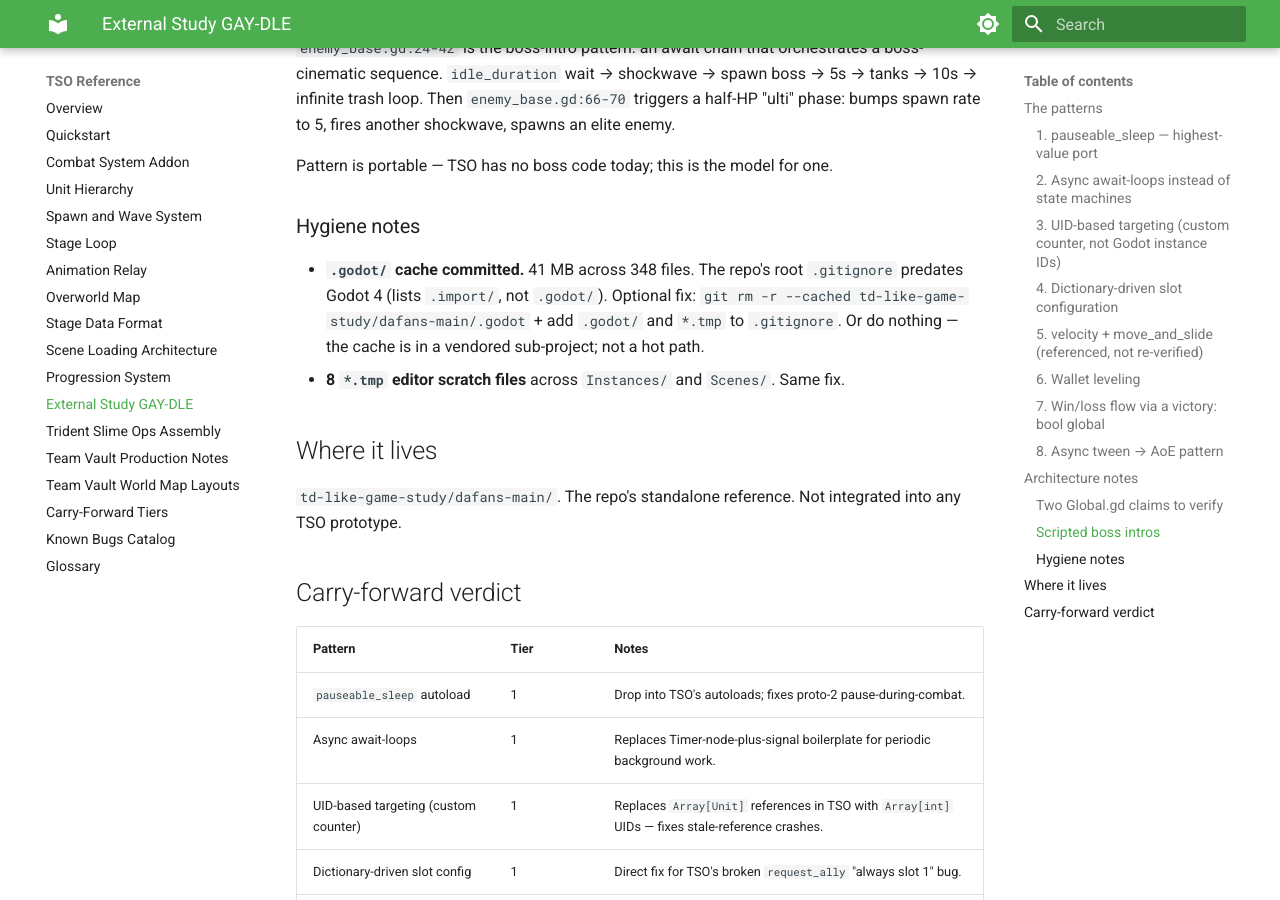
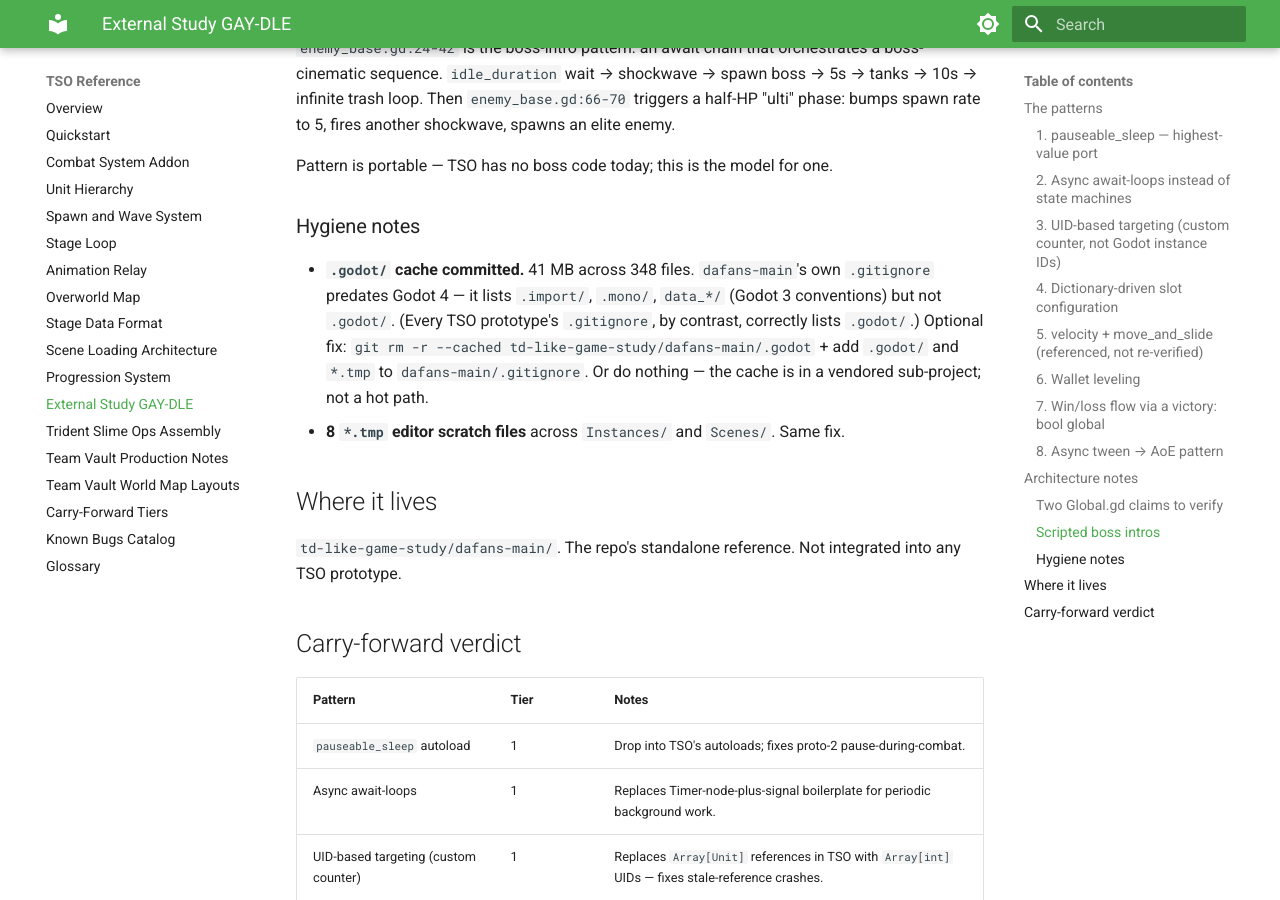
Before and after one commit to Supercopia/TSO-Reference, an MkDocs documentation site: the page built from docs/10-External-Study-GAYDLE.md, in a window 1280 px wide and 900 px high, scrolled down 6946 px. Built offline with MkDocs 1.6.1 and Material for MkDocs 9.7.7, drawn with Linux system fonts in a browser that asks for light colours.

Commit message:
Fix gitignore attribution: dafans-main's own, not repo root.

```diff
--- a/docs/10-External-Study-GAYDLE.md
+++ b/docs/10-External-Study-GAYDLE.md
@@ -275,7 +275,7 @@ Pattern is portable — TSO has no boss code today; this is the model for one.
 
 ### Hygiene notes
 
-- **`.godot/` cache committed.** 41 MB across 348 files. The repo's root `.gitignore` predates Godot 4 (lists `.import/`, not `.godot/`). Optional fix: `git rm -r --cached td-like-game-study/dafans-main/.godot` + add `.godot/` and `*.tmp` to `.gitignore`. Or do nothing — the cache is in a vendored sub-project; not a hot path.
+- **`.godot/` cache committed.** 41 MB across 348 files. `dafans-main`'s own `.gitignore` predates Godot 4 — it lists `.import/`, `.mono/`, `data_*/` (Godot 3 conventions) but not `.godot/`. (Every TSO prototype's `.gitignore`, by contrast, correctly lists `.godot/`.) Optional fix: `git rm -r --cached td-like-game-study/dafans-main/.godot` + add `.godot/` and `*.tmp` to `dafans-main/.gitignore`. Or do nothing — the cache is in a vendored sub-project; not a hot path.
 - **8 `*.tmp` editor scratch files** across `Instances/` and `Scenes/`. Same fix.
 
 ## Where it lives
```
Also changed, not shown: docs/15-Known-Bugs-Catalog.md (+1 -1 lines).
